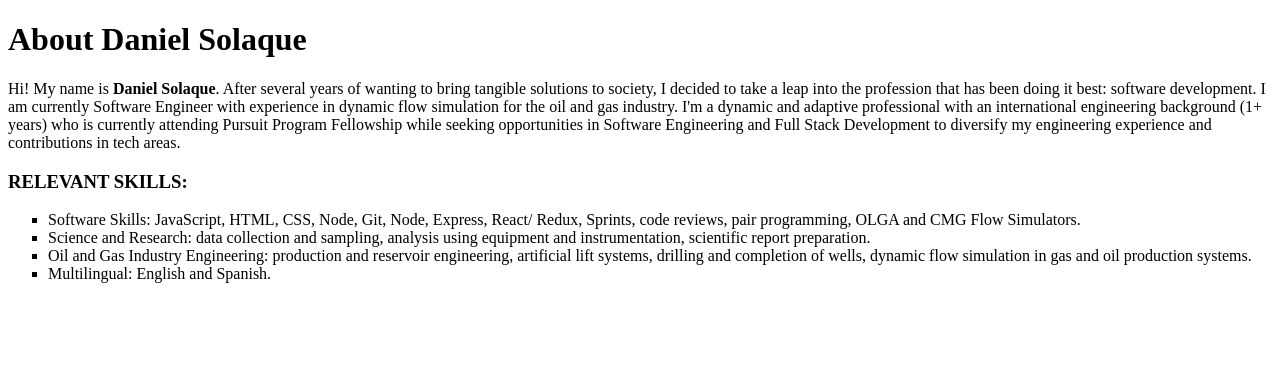
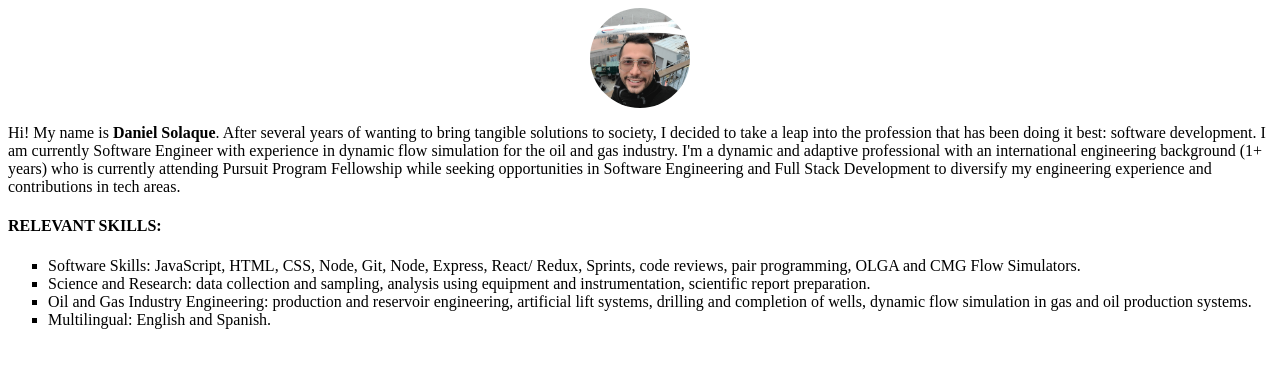
Before and after one commit to danielsolaque/9-2-front-end-project, a plain HTML site: page aboutDeveloper.html in a window 1280 px wide. Drawn offline with Linux system fonts and the light colour scheme; no server answers.

Commit message:
adding more

```diff
--- a/about.css
+++ b/about.css
@@ -0,0 +1,15 @@
+.myPhoto2 {
+    width:100px;
+    height:100px;
+    background-size: cover;
+    border-radius: 50%;
+    margin: 0 auto;
+  }
+
+  .myJpg2 {
+    width:100px;
+    height:100px;
+    background-size: cover;
+    border-radius: 50%;
+    margin: 0 auto;
+  }
--- a/aboutDeveloper.html
+++ b/aboutDeveloper.html
@@ -4,10 +4,14 @@
     <meta charset="UTF-8">
     <meta http-equiv="X-UA-Compatible" content="IE=edge">
     <meta name="viewport" content="width=device-width, initial-scale=1.0">
+    <link rel="stylesheet" href="./about.css">
     <title>Document</title>
 </head>
 <body>
-    <h1>About Daniel Solaque</h1>
+    <div class="myPhoto2">
+        <img src="fotoPersonal.jpg" alt="Daniel's personal foto" width="100px" class="myJpg2" >
+    </div>
+
 
     <main class="main-quote">
         <article class="main-quote__article">
@@ -16,7 +20,7 @@
     </main>
 
     <p>Hi! My name is <strong>Daniel Solaque</strong>. After several years of wanting to bring tangible solutions to society, I decided to take a leap into the profession that has been doing it best: software development. I am currently Software Engineer with experience in dynamic flow simulation for the oil and gas industry. I'm a dynamic and adaptive professional with an international engineering background (1+ years) who is currently attending Pursuit Program Fellowship while seeking opportunities in Software Engineering and Full Stack Development to diversify my engineering experience and contributions in tech areas.</p>
-    <h3>RELEVANT SKILLS:</h3>
+    <h4>RELEVANT SKILLS:</h4>
     <ul type="square">
         <li> Software Skills: JavaScript, HTML, CSS, Node, Git, Node, Express, React/ Redux, Sprints, code reviews, pair programming, OLGA and CMG Flow Simulators.</li>
         <li> Science and Research: data collection and sampling, analysis using equipment and instrumentation, scientific report preparation.</li>
--- a/style.css
+++ b/style.css
@@ -61,11 +61,11 @@
   .aside-container__weather {
     max-height: max-content;
     gap: 0.75rem;
-    background-color: #9ae8af;
+    background-color: #f5faf6;
     padding: 2rem;
     text-align: center;
     color: #454545;
-    border: 2px solid #e1dd55;
+    border: 2px solid hsl(60, 8%, 95%);
   }
 
   .weather-icon {
```
Also changed, not shown: index.html (+4 -3 lines).
